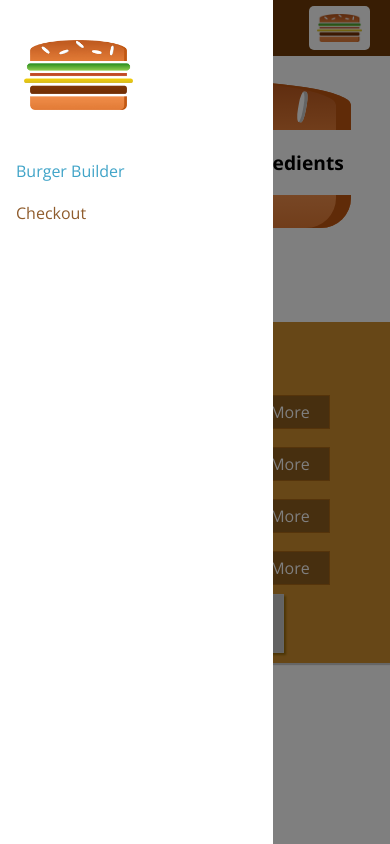
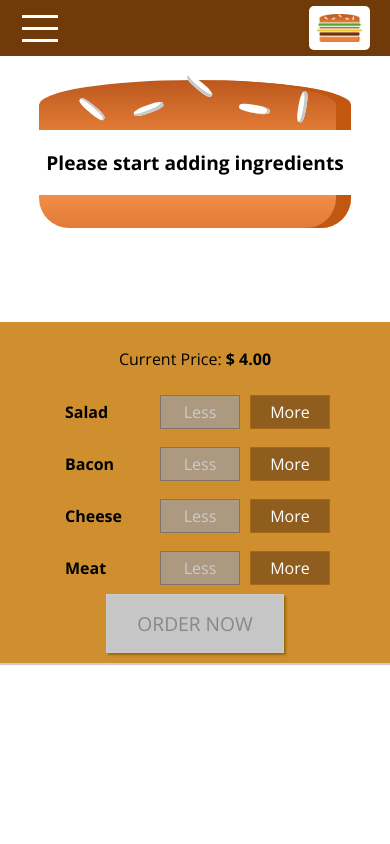
Before and after one commit to riverrz/burger-builder, a React app: page / in a window 390 px wide. Built offline with nearby package versions, Linux system fonts and the light colour scheme.

Commit message:
Outsource to DrawerToggle, add hamburger icon for toggling SideDrawer

```diff
--- a/src/components/Layout/Layout.js
+++ b/src/components/Layout/Layout.js
@@ -7,7 +7,7 @@
 
 class Layout extends Component {
   state = {
-    showSideDrawer: true
+    showSideDrawer: false
   };
 
   sideDrawerClosedHandler = () => {
@@ -15,10 +15,17 @@
       showSideDrawer: false
     });
   };
+  sideDrawerToggleHandler = () => {
+    this.setState(prevState => {
+      return {
+        showSideDrawer: !prevState.showSideDrawer
+      };
+    });
+  };
   render() {
     return (
       <Aux>
-        <Toolbar />
+        <Toolbar drawerToggleClicked={this.sideDrawerToggleHandler} />
         <SideDrawer
           open={this.state.showSideDrawer}
           closed={this.sideDrawerClosedHandler}
--- /dev/null
+++ b/src/components/Navigation/SideDrawer/DrawerToggle/DrawerToggle.css
@@ -0,0 +1,23 @@
+.DrawerToggle {
+  width: 40px;
+  height: 100%;
+  display: flex;
+  flex-flow: column;
+  justify-content: space-around;
+  align-items: center;
+  padding: 10px 0;
+  box-sizing: border-box;
+  cursor: pointer;
+}
+
+.DrawerToggle div {
+  width: 90%;
+  height: 3px;
+  background-color: white;
+}
+
+@media (min-width: 500px) {
+  .DrawerToggle {
+    display: none;
+  }
+}
--- /dev/null
+++ b/src/components/Navigation/SideDrawer/DrawerToggle/DrawerToggle.js
@@ -0,0 +1,11 @@
+import React from "react";
+import classes from "./DrawerToggle.css";
+const drawerToggle = props => (
+  <div onClick={props.clicked} className={classes.DrawerToggle}>
+    <div />
+    <div />
+    <div />
+  </div>
+);
+
+export default drawerToggle;
--- a/src/components/Navigation/Toolbar/Toolbar.js
+++ b/src/components/Navigation/Toolbar/Toolbar.js
@@ -1,11 +1,12 @@
 import React from "react";
 import classes from "./Toolbar.css";
 import Logo from "../../Logo/Logo";
+import DrawerToggle from "../SideDrawer/DrawerToggle/DrawerToggle";
 import NavigationItems from "../NavigationItems/NavigationItems";
 
 const toolbar = props => (
   <header className={classes.Toolbar}>
-    <div>MENU</div>
+    <DrawerToggle clicked={props.drawerToggleClicked} />
     <div className={classes.Logo}>
       <Logo />
     </div>
```
